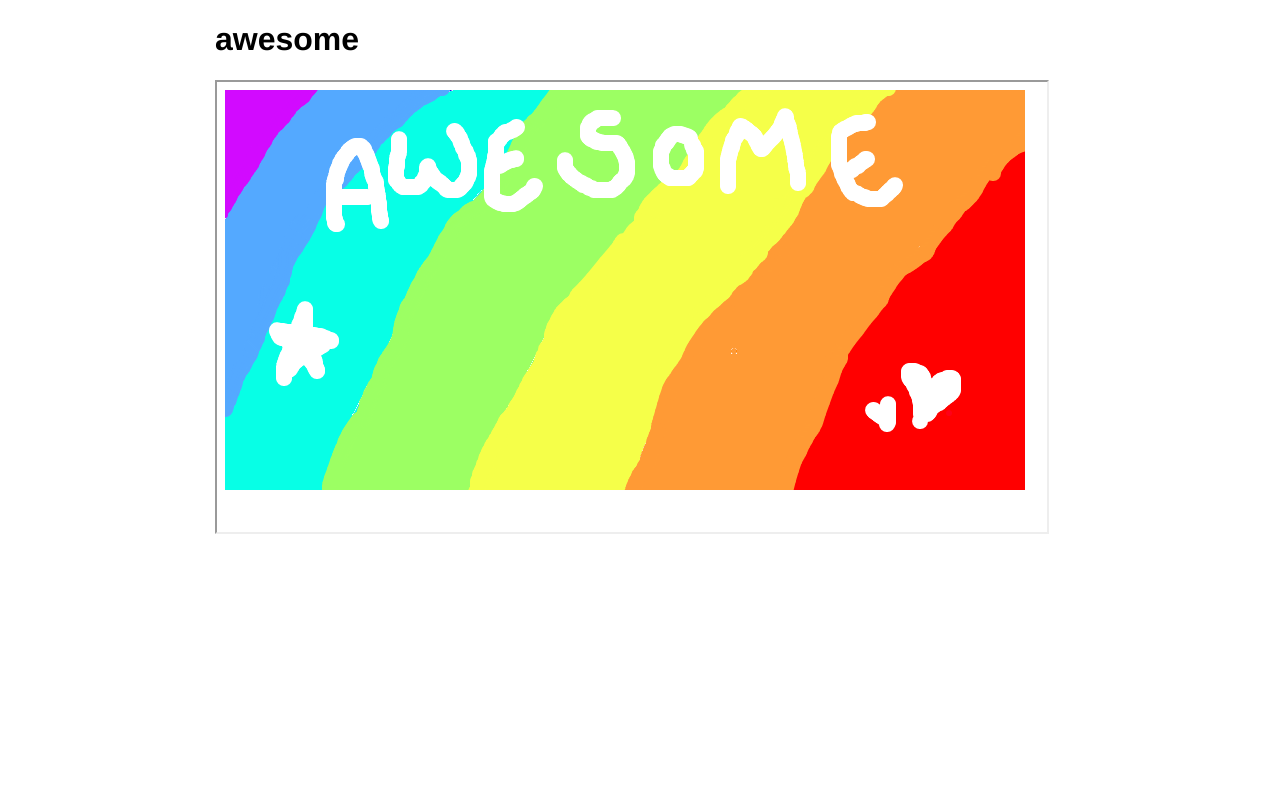
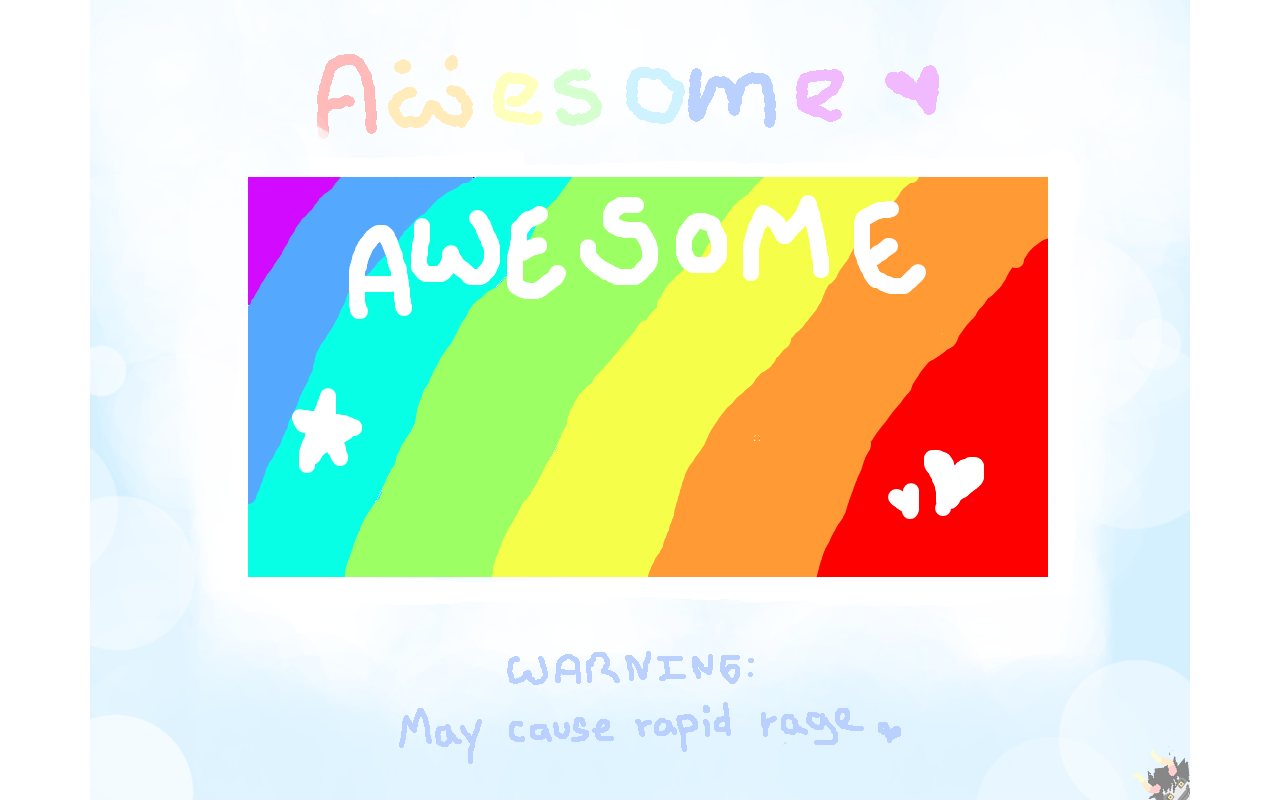
Before and after one commit to mteam/awesome, a plain HTML site: page index.html in a window 1280 px wide. Drawn offline with Linux system fonts and the light colour scheme.

Commit message:
last updates

```diff
--- a/build/awesome.js
+++ b/build/awesome.js
@@ -502,7 +502,10 @@
           case 40:
             this.crouch();
         }
-        return this.pressed[e.keyCode] = true;
+        this.pressed[e.keyCode] = true;
+      }
+      if (e.keyCode === 38 || e.keyCode === 40) {
+        e.preventDefault();
       }
     };
     _Class.prototype.keyUp = function(e) {
--- a/index.html
+++ b/index.html
@@ -7,25 +7,37 @@
 
   <style type="text/css">
     body {
-      margin-top: 1.0em;
+      margin-top: 0;
       font-family: Helvetica, Arial, sans-serif;
     }
     #container {
       margin: 0 auto;
-      width: 850px;
+      width: 1100px;
+      height: 800px;
+      background: url(images/xxx.png) center top no-repeat;
+      text-align: center;
     }
     #game {
+      margin-top: 169px;
+      margin-left: 29px;
       width: 830px;
       height: 450px;
+      border: none;
     }
   </style>
+
+  <script type="text/javascript">
+    window.addEventListener('keydown', function (e) {
+      if (e.keyCode === 38 || e.keyCode === 40) {
+        e.preventDefault();
+      }
+    });
+  </script>
 </head>
 
 <body>
 
   <div id="container">
-
-    <h1>awesome</h1>
 
     <iframe id="game" src="build/frame.html"></iframe>
 
```
Also changed, not shown: images/xxx.png (added).
